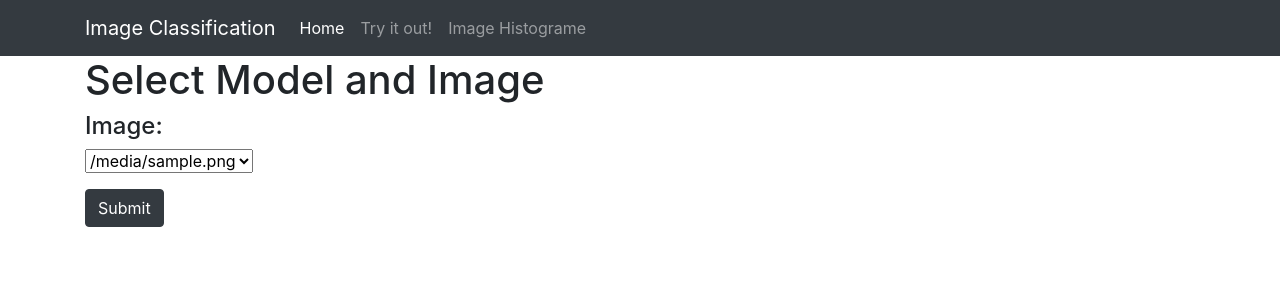
After one commit to natsumeSama/isde-projects-2024-C, a FastAPI app: template app/templates/image_histograme_select.html in a window 1280 px wide. The commit adds this page. Shown: the top 300 px of the page. Run offline with FastAPI, Linux system fonts and the light colour scheme; the template is opened without the code that fills it: most values are stand-ins (such as "Sample title", 1, 10 or a date in 2020); some libraries are stand-ins or nearby versions.

Commit message:
creating Imgae to histograme page and displaying it

```diff
--- a/app/templates/base.html
+++ b/app/templates/base.html
@@ -29,6 +29,9 @@
                 <li class="nav-item">
                     <a class="nav-link" href="/classifications">Try it out!</a>
                 </li>
+                <li class="nav-item">
+                    <a class="nav-link" href="/image_histogrames">Image Histograme</a>
+                </li>
 
             </ul>
         </div>
--- /dev/null
+++ b/app/templates/image_histograme_select.html
@@ -0,0 +1,19 @@
+{% extends "base.html" %}
+
+{% block content %}
+
+    <h1>Select Model and Image</h1>
+    <form method="post" novalidate>
+        <h4>
+            Image:
+        </h4>
+        <p>
+            <select name="image_id">
+                {% for image in images %}
+                  <option value="{{ image }}" SELECTED>{{ image }}</option>
+                {% endfor %}
+              </select>
+        </p>
+        <button type="submit" class="btn btn-dark mb-2">Submit</button>
+    </form>
+{% endblock %}
```
